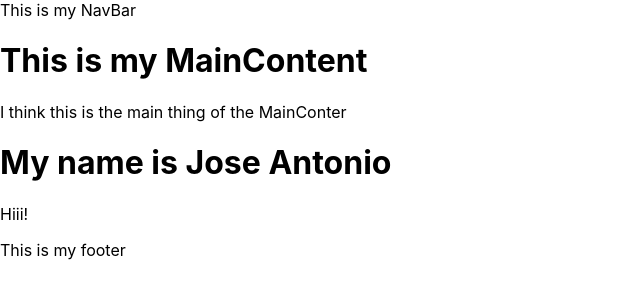
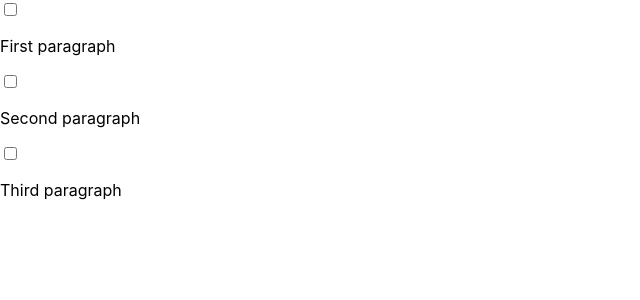
Before and after one commit to Joeypph/TrainingReactScrimba, a React (Create React App) app: page / in a window 1280 px wide. Shown: the top 300 px of the page, without its empty margins (0-640 px from the left). Built offline with nearby package versions, Linux system fonts and the light colour scheme.

Commit message:
React Todo App-Phase1

```diff
--- a/src/App.js
+++ b/src/App.js
@@ -1,17 +1,25 @@
 import './App.css';
 
 import React from "react"
-import NavBar from "./components/NavBar"
-import MainContent from "./components/MainContent"
-import Footer from "./components/Footer"
+//import NavBar from "./components/NavBar"
+//import MainContent from "./components/MainContent"
+//import Footer from "./components/Footer"
 
 function App(){
     return(
 
+        //<div>
+            //<NavBar/>
+            //<MainContent/>
+          //  <Footer/>
+        //</div>/
         <div>
-            <NavBar/>
-            <MainContent/>
-            <Footer/>
+            <input type="checkbox" name="chb1" />
+            <p>First paragraph</p>
+            <input type="checkbox" name="chb1" />
+            <p>Second paragraph</p>
+            <input type="checkbox" name="chb1" />
+            <p>Third paragraph</p>
         </div>
     )
 }
```
Also changed, not shown: src/index.js (+5 -6 lines).
